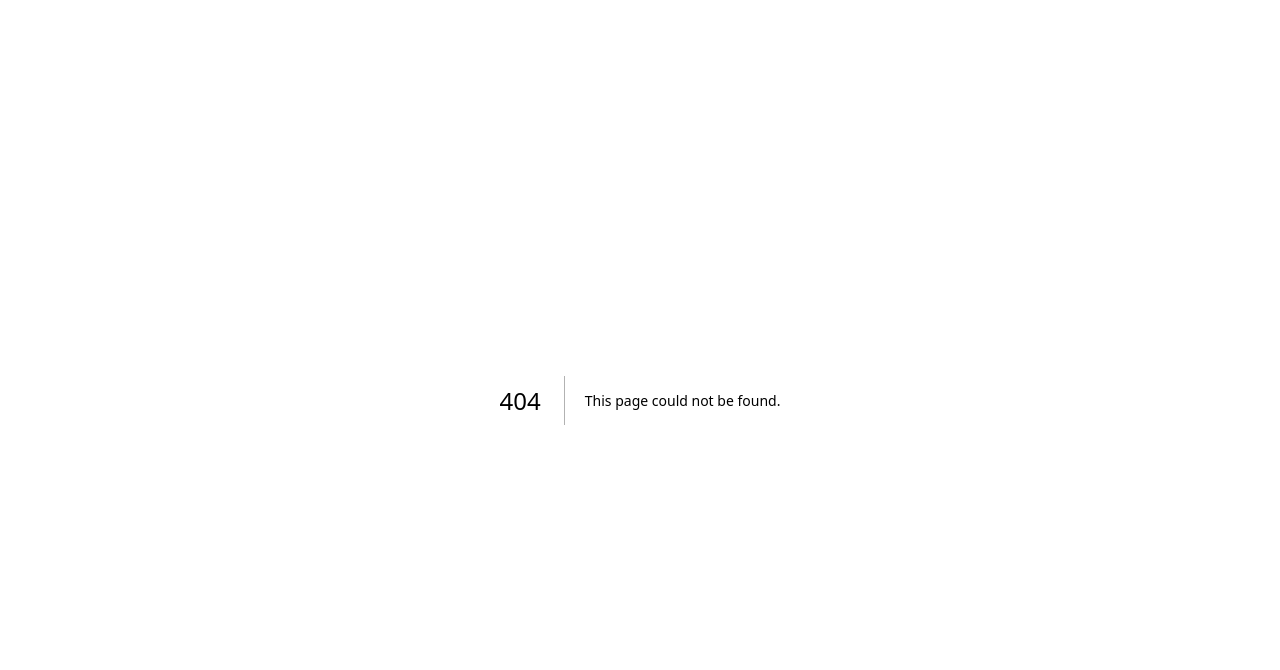
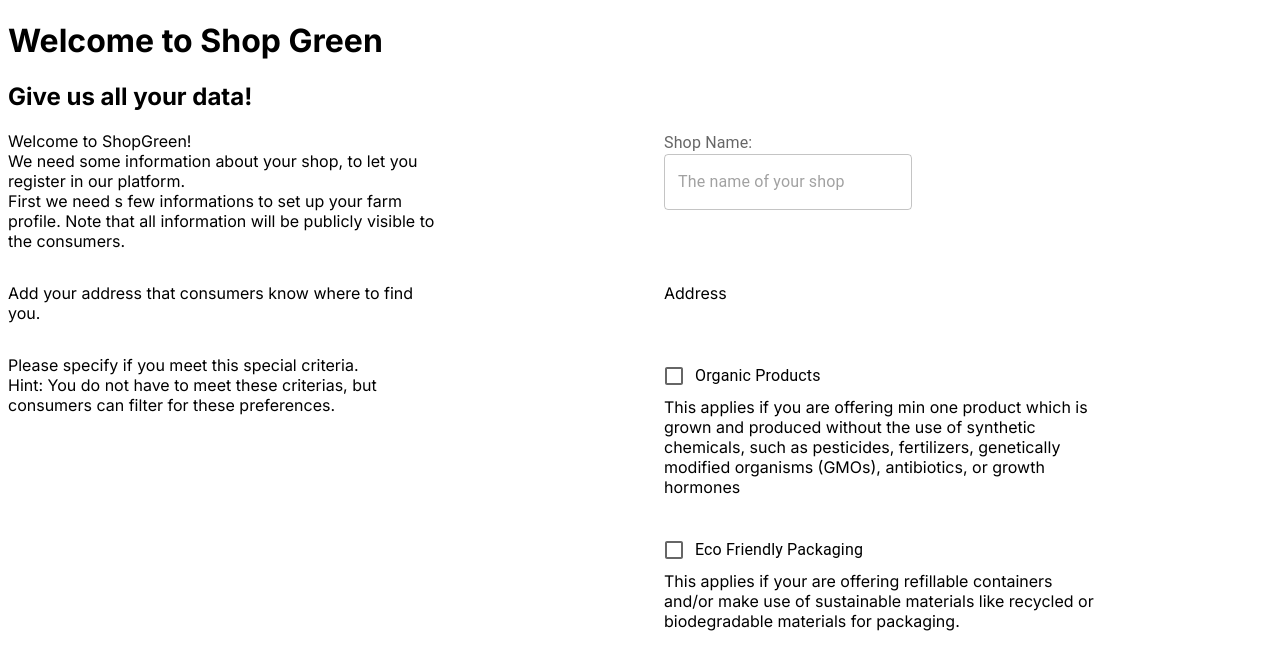
Before and after one commit to Valor-mmm/frontend-farmers, a Next.js app: page /register/step01 in a window 1280 px wide. Before the commit this address had no page. Shown: the top 670 px of the page. Built offline with nearby package versions, Linux system fonts and the light colour scheme.

Commit message:
Create first scratch of a register page

```diff
--- /dev/null
+++ b/src/app/register/step01/page.tsx
@@ -0,0 +1,88 @@
+"use client";
+
+import {
+  Grid,
+  Box,
+  FormControl,
+  FormLabel,
+  TextField,
+  Checkbox,
+  Stack,
+  FormControlLabel,
+  Divider,
+} from "@mui/material";
+
+export default function RegisterOnePage() {
+  return (
+    <main style={{ width: "100%", height: "100%", padding: "0 8px 8px 8px" }}>
+      <h1>Welcome to Shop Green</h1>
+      <h2>Give us all your data!</h2>
+      <Grid container spacing={4}>
+        <Grid item xs={12} md={6}>
+          <Box sx={{ maxWidth: "70%" }}>
+            Welcome to ShopGreen!
+            <br />
+            We need some information about your shop, to let you register in our
+            platform.
+            <br />
+            First we need s few informations to set up your farm profile. Note
+            that all information will be publicly visible to the consumers.
+          </Box>
+        </Grid>
+        <Grid item xs={12} md={6}>
+          <FormControl>
+            <FormLabel>Shop Name:</FormLabel>
+            <TextField variant="outlined" placeholder="The name of your shop" />
+          </FormControl>
+        </Grid>
+        <Grid item xs={12} md={6}>
+          <Box sx={{ maxWidth: "70%" }}>
+            Add your address that consumers know where to find you.
+          </Box>
+        </Grid>
+        <Grid item xs={12} md={6}>
+          Address
+        </Grid>
+        <Grid item xs={12} md={6}>
+          <Box sx={{ maxWidth: "70%" }}>
+            Please specify if you meet this special criteria.
+            <br />
+            Hint: You do not have to meet these criterias, but consumers can
+            filter for these preferences.
+          </Box>
+        </Grid>
+        <Grid item xs={12} md={6}>
+          <Stack spacing={4}>
+            <Stack>
+              <FormControl>
+                <FormControlLabel
+                  control={<Checkbox />}
+                  label="Organic Products"
+                />
+              </FormControl>
+              <Box sx={{ maxWidth: "70%" }}>
+                This applies if you are offering min one product which is grown
+                and produced without the use of synthetic chemicals, such as
+                pesticides, fertilizers, genetically modified organisms (GMOs),
+                antibiotics, or growth hormones
+              </Box>
+            </Stack>
+            <Stack>
+              <FormControl>
+                <FormControlLabel
+                  control={<Checkbox />}
+                  label="Eco Friendly Packaging"
+                />
+              </FormControl>
+              <Box sx={{ maxWidth: "70%" }}>
+                This applies if your are offering refillable containers and/or
+                make use of sustainable materials like recycled or biodegradable
+                materials for packaging.
+              </Box>
+            </Stack>
+          </Stack>
+        </Grid>
+      </Grid>
+    </main>
+  );
+}
```
